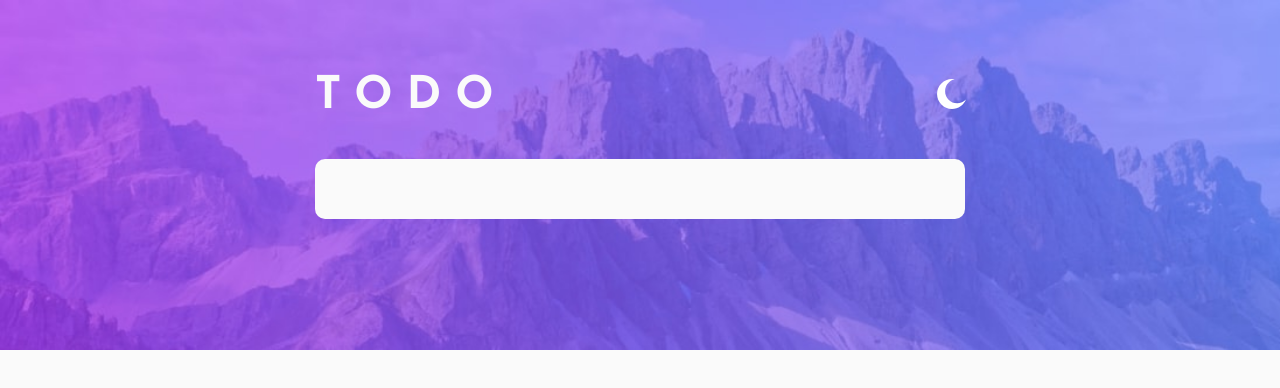
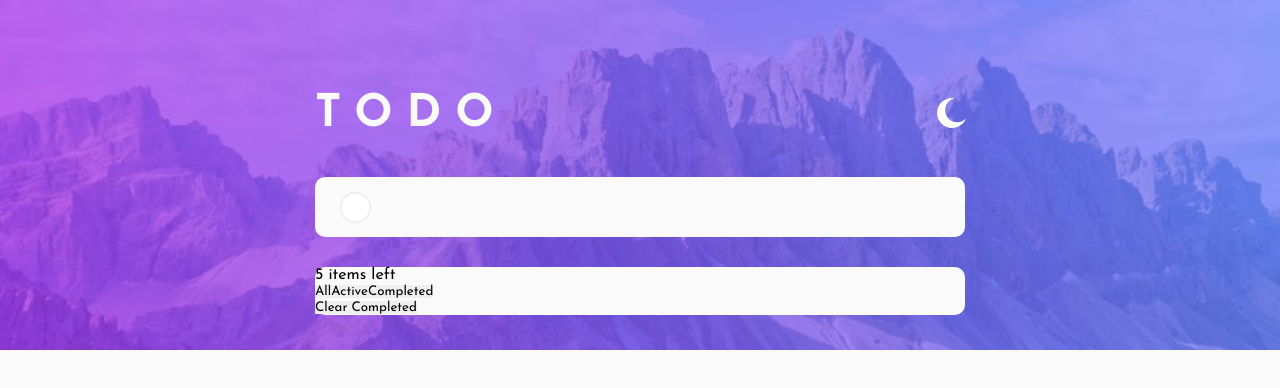
Before and after one commit to danilolmc/awesome-todo-app, an Angular app: page / in a window 1280 px wide. Shown: the top 388 px of the page. Built offline with nearby package versions, Linux system fonts and the light colour scheme.

Commit message:
Added checkbox component

```diff
--- a/src/app/app.component.css
+++ b/src/app/app.component.css
@@ -4,7 +4,6 @@
   height: 100vh;
   display: flex;
   justify-content: center;
-  align-items: center;
   padding: 2rem;
 }
 
@@ -20,10 +19,11 @@
 }
 
 .todo-list-container{
-  transform: translateY(-38vh);
+  transform: translateY(-5vh);
   margin-top: 100px;
   width: 100%;
   max-width: 650px;
+  z-index: 100;
 }
 
 .todo-list-container header{
--- a/src/app/app.component.html
+++ b/src/app/app.component.html
@@ -11,6 +11,7 @@
     </header>
 
     <input-task></input-task>
+    <task-list></task-list>
 
   </section>
 
--- a/src/app/app.module.ts
+++ b/src/app/app.module.ts
@@ -4,13 +4,13 @@ import { NgModule } from '@angular/core';
 import { AppComponent } from './app.component';
 import { ThemeDirective } from './shared/directives/theme/theme.directive';
 import { InputTaskModule } from './components/input-task/input-task.module';
-import { CheckboxComponent } from './components/checkbox/checkbox.component';
+import { TaskListComponent } from './components/task-list/task-list.component';
 
 @NgModule({
   declarations: [
     AppComponent,
     ThemeDirective,
-    CheckboxComponent,
+    TaskListComponent,
   ],
   imports: [
     BrowserModule,
--- a/src/app/components/checkbox/checkbox.component.css
+++ b/src/app/components/checkbox/checkbox.component.css
@@ -0,0 +1,48 @@
+.checkbox-container{
+  width: 31px;
+  height: 31px;
+}
+
+#checkbox{
+  display: none;
+}
+
+.check-icon-container{
+  border: 1px solid var(--color-item-finished);
+  background: transparent;
+  height: 100%;
+  width: 100%;
+  padding: 1px;
+}
+
+.check-icon-container, .check-icon-container span{
+  border-radius: 50%;
+}
+
+.check-icon-container:hover{
+  background: linear-gradient(120deg,hsl(192, 100%, 67%),hsl(280, 87%, 65%));
+}
+
+.check-icon-container span{
+  height: 100%;
+  width: 100%;
+  display: grid;
+  place-content: center;
+  /* padding: 9%; */
+  background: #fff;
+  transition: .4s ease;
+}
+
+.check-icon-container img{
+  width: 13px;
+  height: 13px;
+}
+
+
+#checkbox:checked + .check-icon-container{
+  background: linear-gradient(120deg,hsl(192, 100%, 67%),hsl(280, 87%, 65%));
+}
+
+#checkbox:checked + .check-icon-container span{
+  background: transparent;
+}
--- a/src/app/components/checkbox/checkbox.component.ts
+++ b/src/app/components/checkbox/checkbox.component.ts
@@ -1,7 +1,7 @@
 import { Component, OnInit } from '@angular/core';
 
 @Component({
-  selector: 'app-checkbox',
+  selector: 'checkbox',
   templateUrl: './checkbox.component.html',
   styleUrls: ['./checkbox.component.css']
 })
--- a/src/app/components/input-task/input-task.component.css
+++ b/src/app/components/input-task/input-task.component.css
@@ -3,12 +3,15 @@
   background: var(--background-container-color);
   display: flex;
   justify-content: space-between;
+  align-items: center;
+  column-gap: 10px;
   min-height: 7vh;
   border-radius: 10px;
+  padding: 0 25px;
 }
 
 .input-container input{
-  width: 90%;
+  width: 100%;
   background: transparent;
   padding: 20px;
   font-size: 20px;
--- a/src/app/components/input-task/input-task.component.html
+++ b/src/app/components/input-task/input-task.component.html
@@ -1,4 +1,5 @@
 <div class="input-container">
-  <span></span>
+  <!-- <span></span> -->
+  <checkbox></checkbox>
   <input type="text" [formControl]="inputTaskControl" (keydown.enter)="addNewTask()">
 </div>
--- a/src/app/components/input-task/input-task.module.ts
+++ b/src/app/components/input-task/input-task.module.ts
@@ -2,10 +2,11 @@ import { NgModule } from '@angular/core';
 import { CommonModule } from '@angular/common';
 import { InputTaskComponent } from './input-task.component';
 import { ReactiveFormsModule } from "@angular/forms"
+import { CheckboxComponent } from '../checkbox/checkbox.component';
 
 
 @NgModule({
-  declarations: [InputTaskComponent],
+  declarations: [InputTaskComponent, CheckboxComponent],
   exports: [InputTaskComponent],
   imports: [
     CommonModule,
--- /dev/null
+++ b/src/app/components/task-list/task-list.component.css
@@ -0,0 +1,5 @@
+.task-list{
+  margin-top: 30px;
+  background: var(--background-container-color);
+  border-radius: 10px;
+}
--- /dev/null
+++ b/src/app/components/task-list/task-list.component.html
@@ -0,0 +1,16 @@
+<div class="task-list">
+  <ul></ul>
+  <footer>
+    <div>
+      <span>5 items left</span>
+    </div>
+    <div>
+      <button>All</button>
+      <button>Active</button>
+      <button>Completed</button>
+    </div>
+    <div>
+      <button>Clear Completed</button>
+    </div>
+  </footer>
+</div>
--- /dev/null
+++ b/src/app/components/task-list/task-list.component.ts
@@ -0,0 +1,15 @@
+import { Component, OnInit } from '@angular/core';
+
+@Component({
+  selector: 'task-list',
+  templateUrl: './task-list.component.html',
+  styleUrls: ['./task-list.component.css']
+})
+export class TaskListComponent implements OnInit {
+
+  constructor() { }
+
+  ngOnInit(): void {
+  }
+
+}
```
Also changed, not shown: 1 other file (tests, documents, lock files or other folders).
